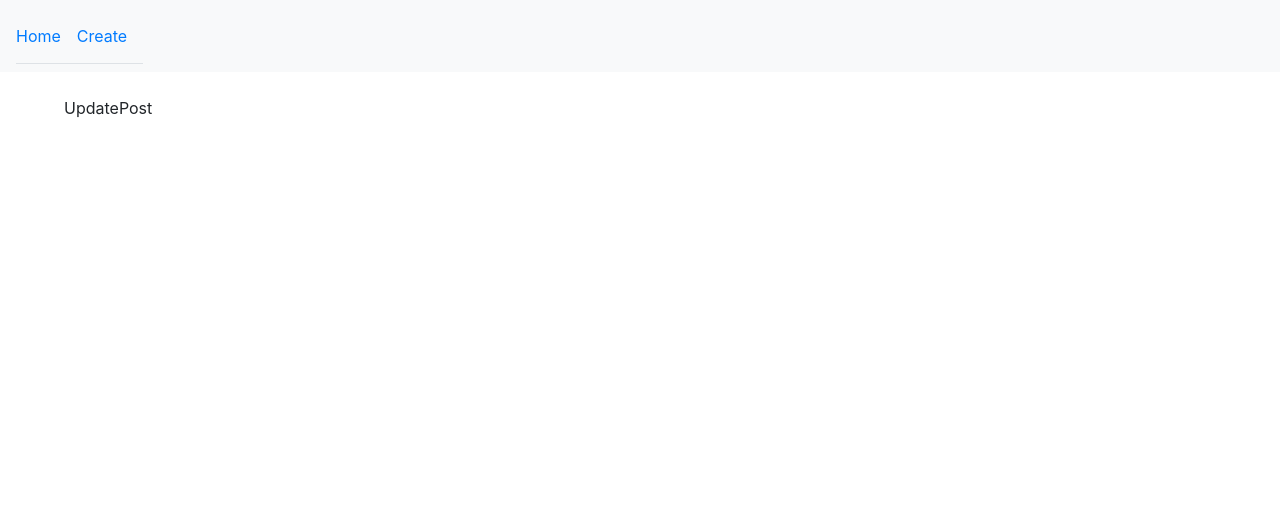
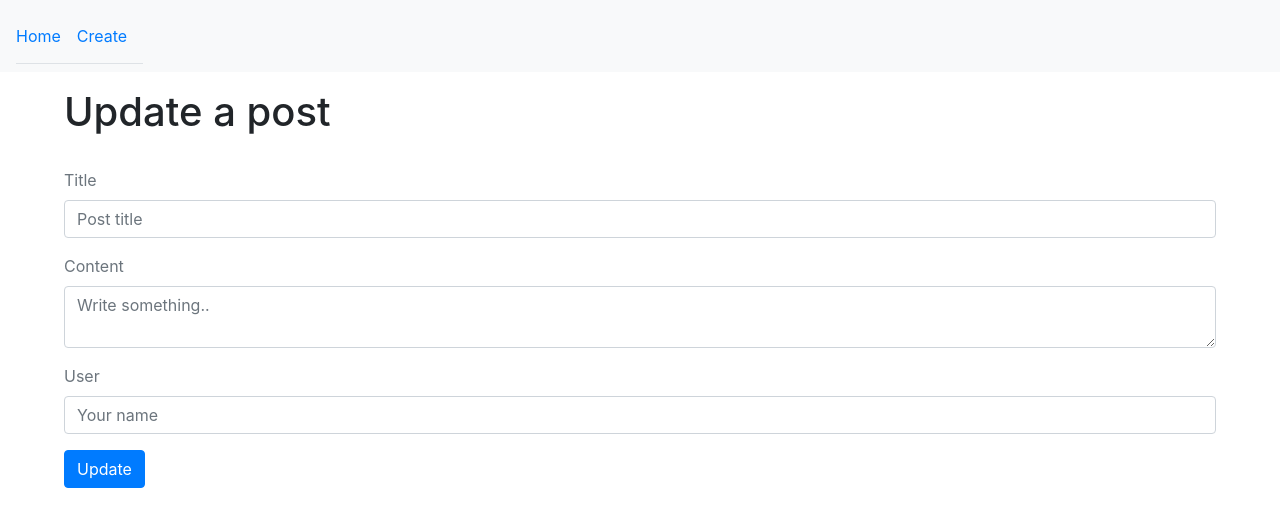
Before and after one commit to Ampol321/Frontend_Lecture, a React (Create React App) app: page /post/update/1 in a window 1280 px wide. Shown: the top 526 px of the page. Built offline with nearby package versions, Linux system fonts and the light colour scheme; no server answers.

Commit message:
UpdatePost

```diff
--- a/src/App.js
+++ b/src/App.js
@@ -36,7 +36,7 @@ function App() {
         {/* <Title title='Welcome to my blog' user='John Wick' /> */}
         {posts.map((post, i) => (
           <div className='container'>
-            <PostList post={post} /><br />
+            <PostList post={post} key={post.id}/><br />
           </div>
         ))}
       </div>
--- a/src/components/UpdatePost.js
+++ b/src/components/UpdatePost.js
@@ -1,13 +1,124 @@
-import React from 'react'
+import React, { useState, useEffect } from 'react'
 import Nav from './Nav'
 import { Container } from '@mui/material'
+import Title from './Title'
+import axios from 'axios'
+import { useNavigate, useParams } from "react-router-dom";
 
 const UpdatePost = () => {
+
+    const [state, setState] = useState({
+        title: '',
+        content: '',
+        slug: '',
+        user: '',
+        userId: 0
+    })
+
+    const { title, content, user, userId } = state;
+    let { id } = useParams()
+    let navigate = useNavigate();
+    useEffect(() => {
+        axios
+            .get(`http://127.0.0.1:8000/api/posts/${id}/edit`)
+            .then(response => {
+                const { title, content, slug, user, user_id } = response.data;
+                setState({ ...state, title, content, slug, user, userId: user_id });
+            })
+            .catch(error => alert('Error loading single post'));
+    }, []);
+
+    const handleChange = name => event => {
+        // console.log('name', name, 'event', event.target.value);
+        setState({ ...state, [name]: event.target.value });
+    };
+
+    const handleSubmit = event => {
+        event.preventDefault();
+        // console.table({ title, content, user });
+        axios
+            .put(`http://127.0.0.1:8000/api/posts/${id}`, { title, content, user, userId })
+            .then(response => {
+                console.log(response);
+                const { title, content, slug, user } = response.data;
+                // empty state
+                setState({ ...state, title, content, slug, user });
+                // show sucess alert
+                alert(`Post titled ${title} is updated`);
+                return navigate("/");
+            })
+            .catch(error => {
+                console.log(error.response);
+                alert(error.response.data.error);
+            });
+    };
+
+    const showUpdateForm = () => (
+        <form onSubmit={handleSubmit}>
+            <div className="form-group">
+                <label className="text-muted">Title</label>
+                <input
+                    onChange={handleChange('title')}
+                    value={title}
+                    type="text"
+                    className="form-control"
+                    placeholder="Post title"
+                    required
+                />
+            </div>
+            <div className="form-group">
+                <label className="text-muted">Content</label>
+                <textarea
+                    onChange={handleChange('content')}
+                    value={content}
+                    type="text"
+                    className="form-control"
+                    placeholder="Write something.."
+                    required
+                />
+            </div>
+            <div className="form-group">
+                <label className="text-muted">User</label>
+                <input
+                    onChange={handleChange('user')}
+                    value={user.name}
+                    type="text"
+                    className="form-control"
+                    placeholder="Your name"
+                    required
+                />
+            </div>
+            <div>
+                <button className="btn btn-primary">Update</button>
+            </div>
+        </form>
+    );
+
+
     return (
         <div>
-            <Nav /><br />
+            <Nav />
             <Container>
-                UpdatePost
+                <Title name='Update a post' />
+                <br />
+                {showUpdateForm()}
+                {/* <form>
+                    <div className="form-group">
+                        <label className='text-muted'>Title </label>
+                        <input type="text" className='form-control' placeholder='Post Title' required />
+                    </div>
+                    <div className='form-group'>
+                        <label className='text-muted'>Content </label>
+                        <textarea type="text" className='form-control' placeholder='Write Something...' required />
+                    </div>
+                    <div className="form-group">
+                        <label className='text-muted'>User </label>
+                        <input type="text" className='form-control' placeholder='Your Name' required />
+                    </div>
+                    <div>
+                        <button className='btn btn-primary' type='submit'>Update</button>
+                    </div>
+                </form> */}
             </Container>
         </div>
     )
```
